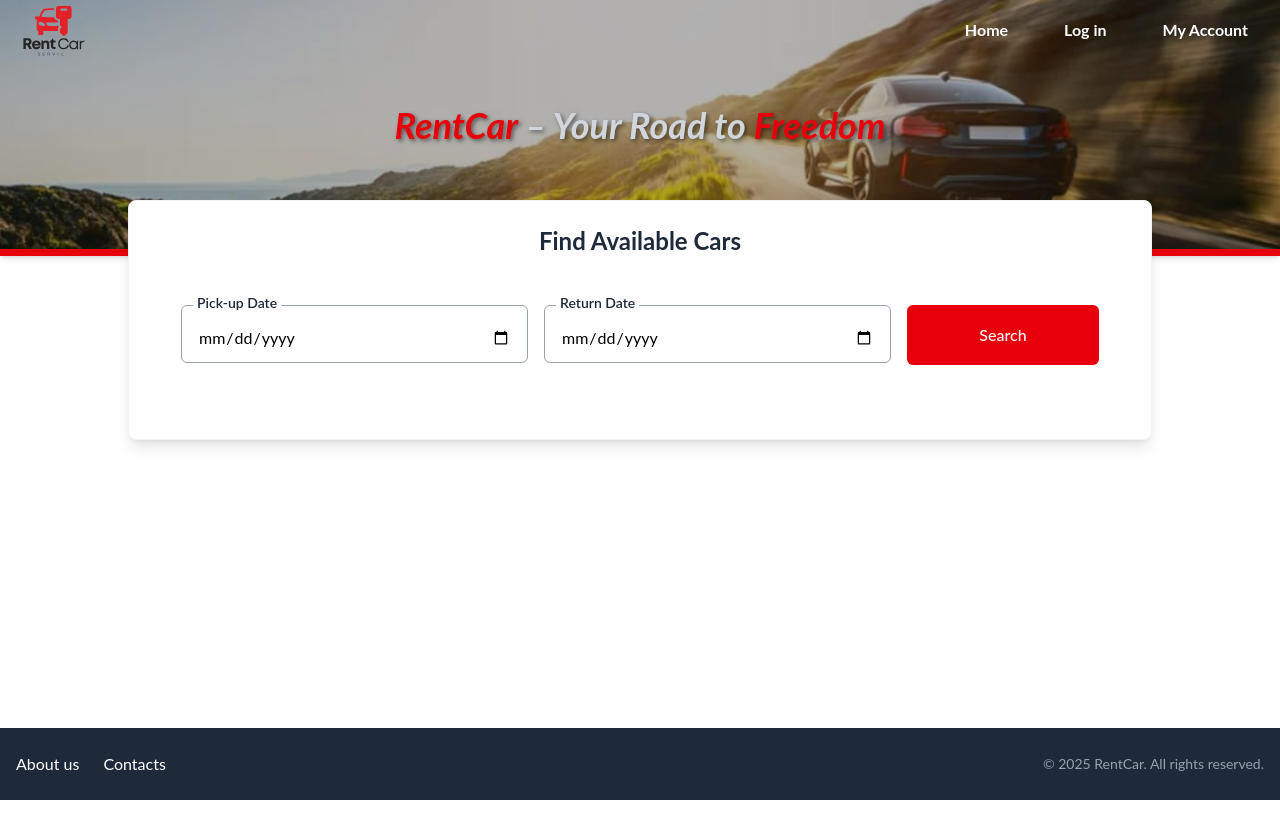
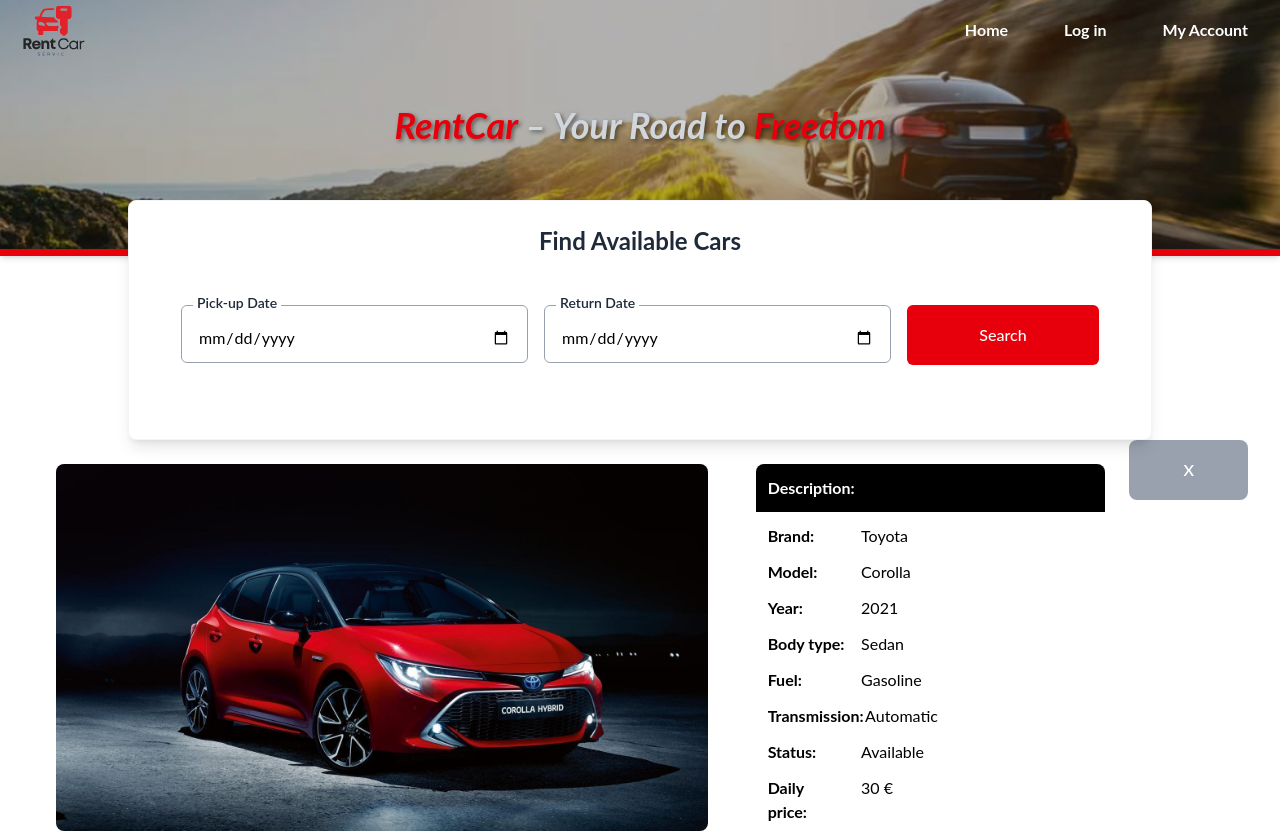
Before and after one commit to ratedaux/AIT-TR-Car-rental-project-front, a React (Vite) app: page / in a window 1280 px wide. Shown: the top 833 px of the page. Before the commit the page ends 800 px from the top, so only its background shows below. Built offline with nearby package versions, Linux system fonts and the light colour scheme.

Commit message:
close button

```diff
--- a/src/components/CarComponent/CarComponent.tsx
+++ b/src/components/CarComponent/CarComponent.tsx
@@ -5,7 +5,6 @@ import transmissionIcon from "assets/CarImages/transmission-icon.png"
 import yearIcon from "assets/CarImages/year-icon.png"
 import euroIcon from "assets/CarImages/euro-icon.png"
 import carIcon from "assets/CarImages/car-icon.jpg"
-
 
 function CarComponent({
   brand,
@@ -20,7 +19,6 @@ function CarComponent({
 }: CarProps) {
   return (
     <div className="flex flex-row w-auto bg-white justify-center rounded-lg ">
-
       {/* right block */}
       <div className="w-2/3 items-center">
         <div className="flex flex-col w-auto m-6 gap-6">
@@ -60,16 +58,13 @@ function CarComponent({
                 <img src={carIcon} className="w-1/3" />
                 <div className="w-2/3">{carStatus}</div>
               </div>
-
             </div>
           </div>
         </div>
       </div>
 
-
       {/* left block */}
       <div className="flex flex-col w-1/3 m-6 gap-6">
-
         {/* description block */}
         <div className="flex flex-col w-auto ">
           <div className="bg-black text-white font-bold  rounded-tl-lg rounded-tr-lg p-3 ">
@@ -128,8 +123,13 @@ function CarComponent({
         </div>
       </div>
 
+{/* close button */}
       <div>
-        <Button name="X" onClick={()=>{}}  />
+        <Button
+          name="X"
+          customClasses="!rounded-lg font-semibold !bg-gray-400 hover:!bg-red-700 text-white"
+          onClick={() => {}}
+        />
       </div>
     </div>
   )
--- a/src/pages/carRentalApp/Home/Home.tsx
+++ b/src/pages/carRentalApp/Home/Home.tsx
@@ -4,30 +4,30 @@ import Login from "components/Login/Login"
 import CarComponent from "../../../components/CarComponent/CarComponent"
 
 // test image remove later
-//import CarImg from "assets/CarImages/corolla-exterieur.jpg"
+import CarImg from "assets/CarImages/corolla-exterieur.jpg"
 
 
 function Home() {
 
   //example car data. later object from Backend
-//   const carData = {
-//     brand: "Toyota",
-//     model: "Corolla",
-//     year: 2021,
-//     type: "Sedan",
-//     fuelType: "Gasoline",
-//     transmissionType: "Automatic",
-//     carStatus: "Available",
-//     dayRentalPrice: 30,
-//     carImage: CarImg,
-//   }
+  const carData = {
+    brand: "Toyota",
+    model: "Corolla",
+    year: 2021,
+    type: "Sedan",
+    fuelType: "Gasoline",
+    transmissionType: "Automatic",
+    carStatus: "Available",
+    dayRentalPrice: 30,
+    carImage: CarImg,
+  }
 
   return (
     <div className="container mx-auto px-4 py-8">
       <FilterByDatesForm />
 
       {/* remove later test car data*/}
-      {/* <CarComponent
+      <CarComponent
         brand={carData.brand}
         model={carData.model}
         year={carData.year}
@@ -37,7 +37,7 @@ function Home() {
         carStatus={carData.carStatus}
         dayRentalPrice={carData.dayRentalPrice}
         carImage={carData.carImage}
-      /> */}
+      />
 
     </div>
   )
```
Lines whose indentation alone changed are shown as unchanged.
